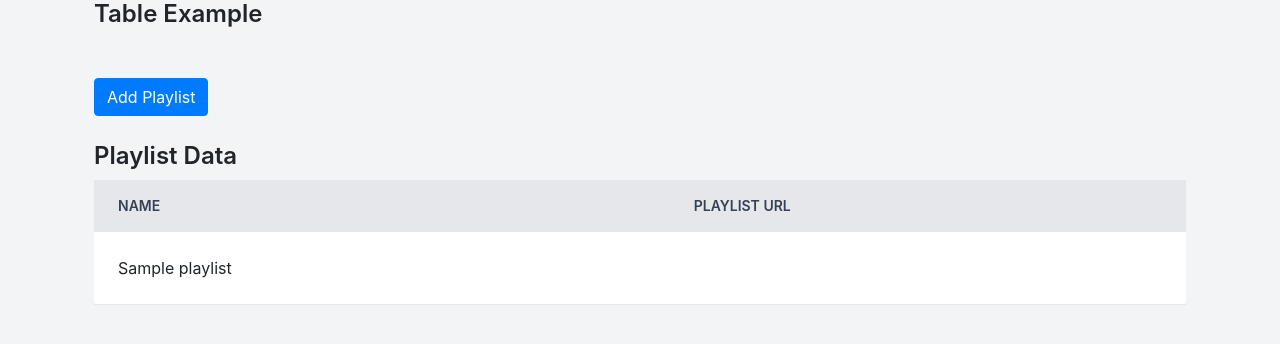
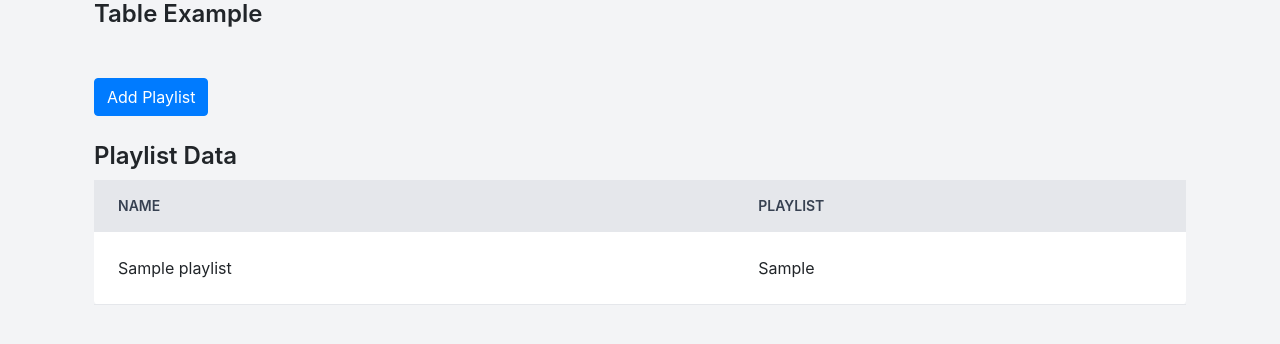
Before and after one commit to AHFoD/KopiPlaylist, a Laravel app: page /play in a window 1280 px wide. Shown: the part 158-502 px from the top of the page. Run offline with Laravel 10, Linux system fonts and the light colour scheme; tables that the repository leaves empty hold one stand-in row (values such as "Sample post").

Commit message:
Update play.blade.php

```diff
--- a/KopiPlaylist/resources/views/play.blade.php
+++ b/KopiPlaylist/resources/views/play.blade.php
@@ -56,7 +56,7 @@
         <thead class="bg-gray-200 text-gray-700">
             <tr>
                 <th class="text-left py-3 px-4 uppercase font-semibold text-sm">Name</th>
-                <th class="text-left py-3 px-4 uppercase font-semibold text-sm">Playlist URL</th>
+                <th class="text-left py-3 px-4 uppercase font-semibold text-sm">Playlist</th>
             </tr>
         </thead>
         <tbody class="divide-y divide-gray-200">
@@ -65,8 +65,11 @@
             @foreach($playlists as $playlist)
             <tr class="border-b border-gray-200 dark:border-gray-600">
                 <td class="px-6 py-4 whitespace-no-wrap">{{ $playlist['shopname'] }}</td>
+                <td class="px-6 py-4 whitespace-no-wrap">{{ $playlist['ply'] }}</td>
+            </tr>
 
-            </tr>
+
+
             @endforeach
         </tbody>
     </table>
```
